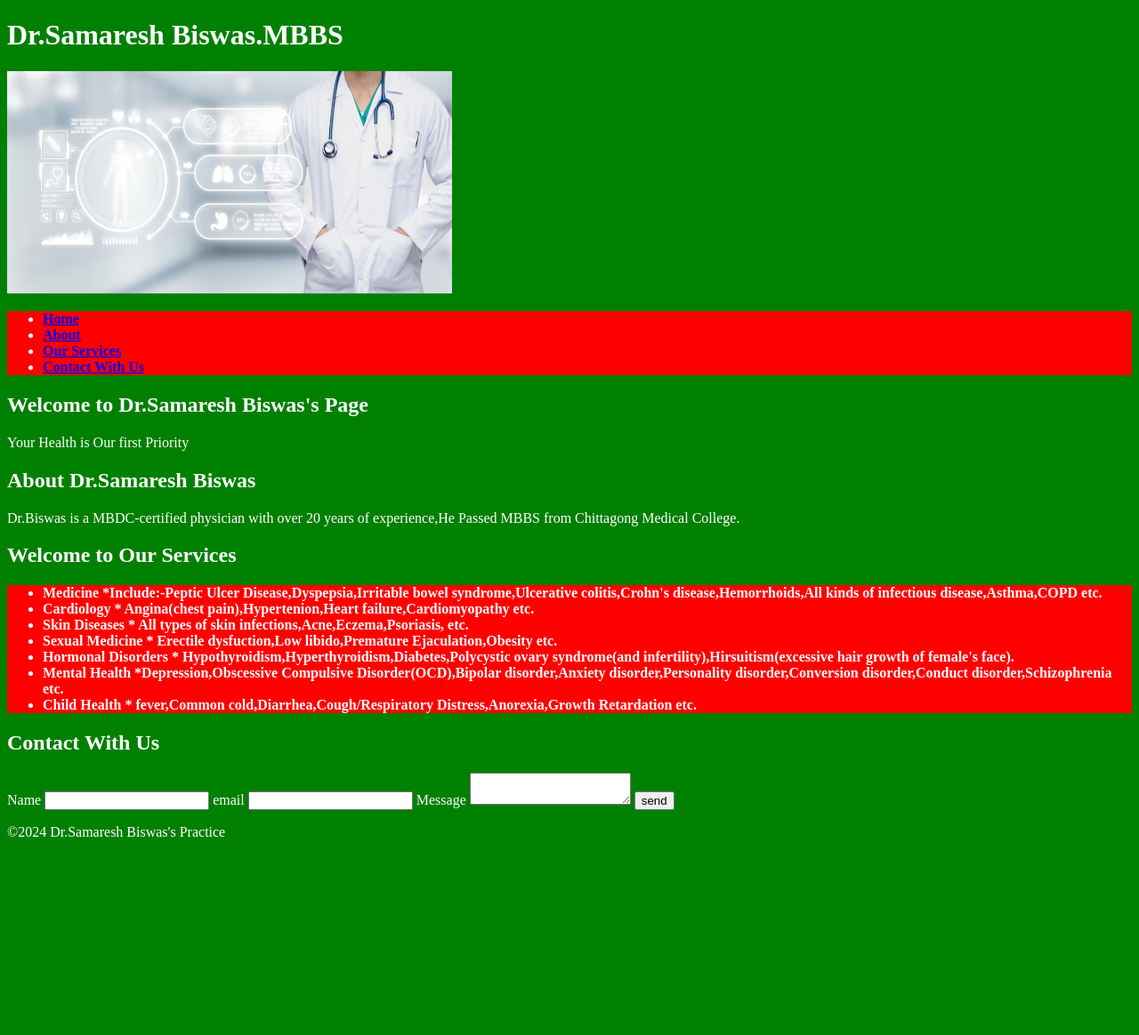
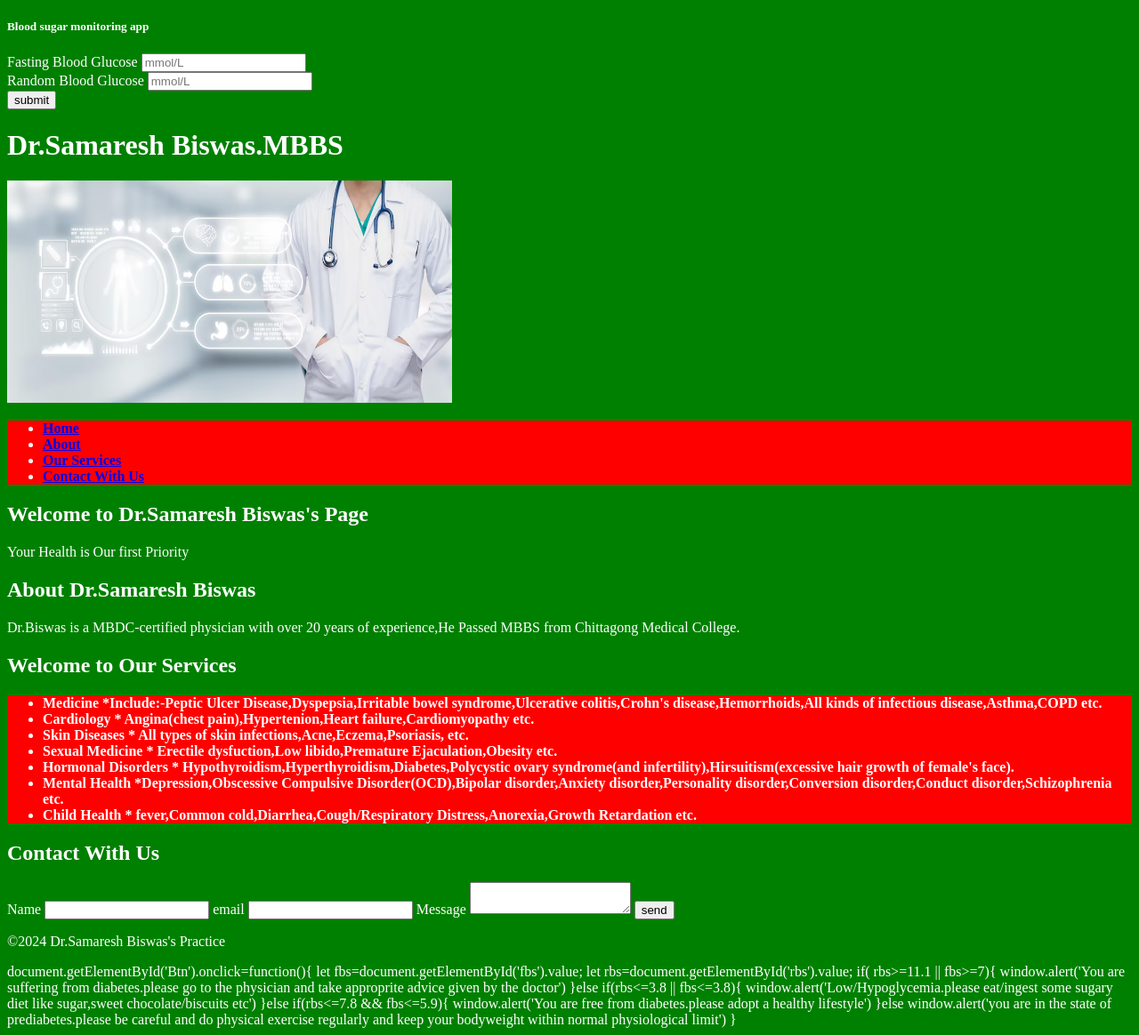
Before and after one commit to suman881/webpractice, a plain HTML site: page index.html in a window 1280 px wide. Shown: the whole page at 89% size. Before the commit the page ends 961 px from the top, so only its background shows below. Drawn offline with Linux system fonts and the light colour scheme.

Commit message:
Update index.html

```diff
--- a/index.html
+++ b/index.html
@@ -14,6 +14,16 @@
 
     </head>
     <body>
+        <h5>Blood sugar monitoring app</h5>
+<label>Fasting Blood Glucose</label>
+        <input id="fbs" placeholder="mmol/L"
+            <br>
+             <br>
+        <label>Random Blood Glucose</label>
+        <input id="rbs" placeholder="mmol/L"
+            <br>
+        <br>
+        <button id="Btn">submit</button>
 
                        <header>
                                  <h1> Dr.Samaresh Biswas.MBBS</h1>
@@ -62,7 +72,21 @@
         <footer>
             <p>&copy;2024 Dr.Samaresh Biswas's Practice</p>
         </footer>
+<sript>
+    document.getElementById('Btn').onclick=function(){
+            let fbs=document.getElementById('fbs').value;
+            let rbs=document.getElementById('rbs').value;
+            if( rbs>=11.1 || fbs>=7){
+                window.alert('You are suffering from diabetes.please go to the physician and take approprite advice given by the doctor')
+        }else if(rbs<=3.8 || fbs<=3.8){
+            window.alert('Low/Hypoglycemia.please eat/ingest some sugary diet like sugar,sweet chocolate/biscuits etc')
+        }else if(rbs<=7.8 && fbs<=5.9){
+            window.alert('You are free from diabetes.please adopt a healthy lifestyle')
+        }else
+        window.alert('you are in the state of prediabetes.please be careful and do physical exercise regularly and keep your bodyweight within normal physiological limit')
+    }
 
+</sript>
 
     </body>
 </html>
```
